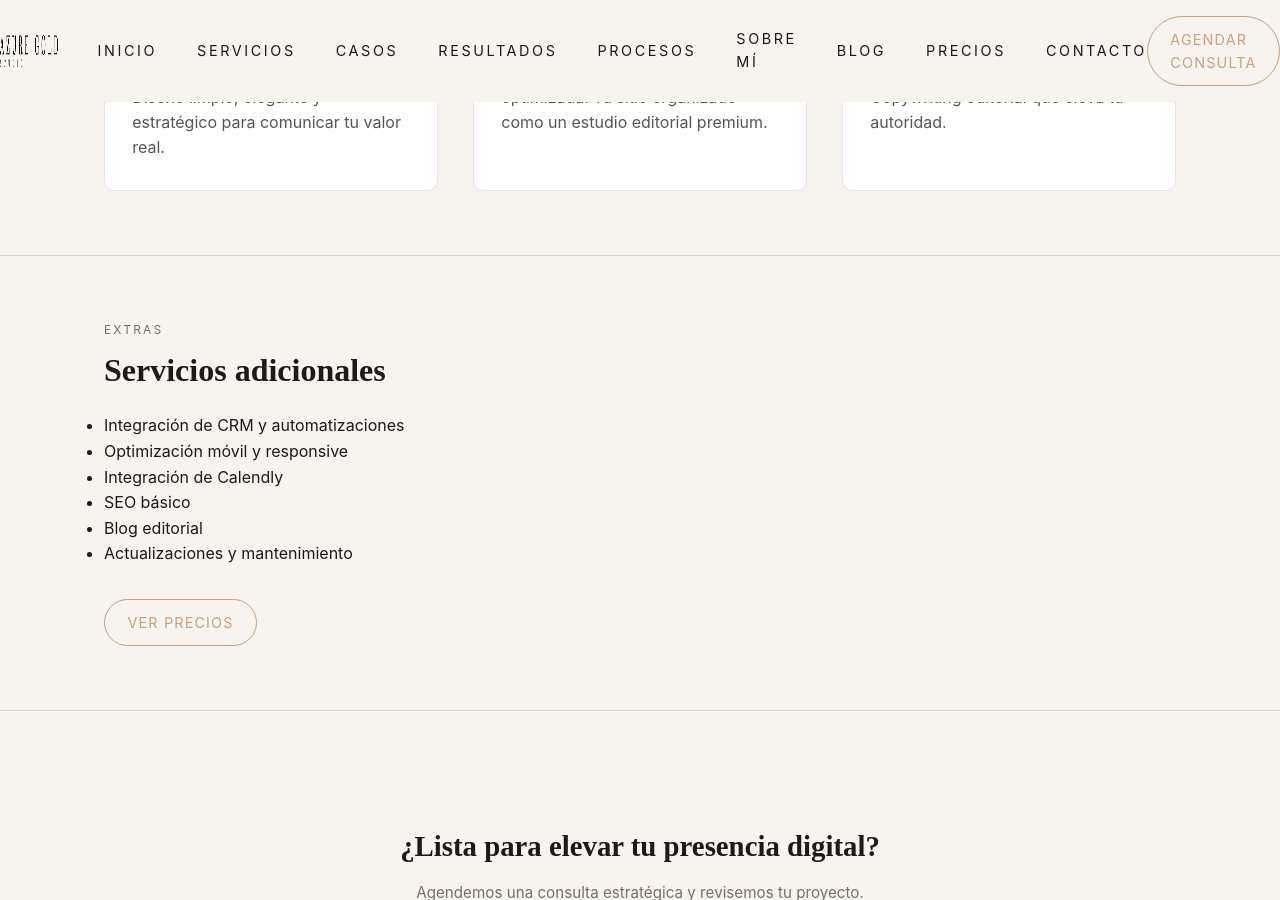
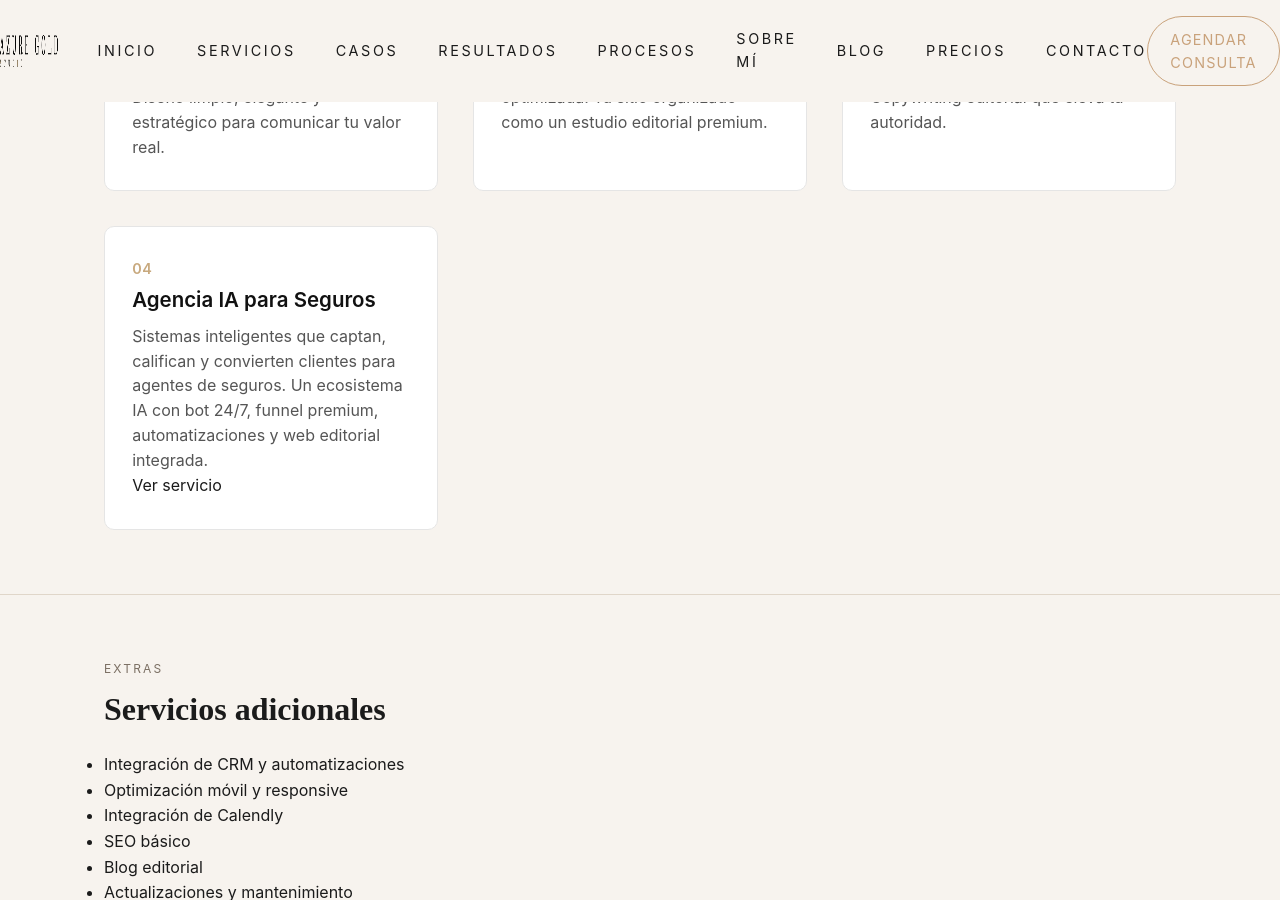
Before and after one commit to jcynay0206/mi_portfolio, a Jekyll site: the page servicios/index.html, which Jekyll copies as it is, in a window 1280 px wide and 900 px high, scrolled down 566 px. Built offline with Jekyll 4.4.1, drawn with Linux system fonts in a browser that asks for light colours.

Commit message:
Update index.html

```diff
--- a/servicios/index.html
+++ b/servicios/index.html
@@ -89,6 +89,16 @@
           Copywriting editorial que eleva tu autoridad.
         </p>
       </article>
+      <!-- SERVICIO 4 -->
+<article class="card">
+  <div class="card-label">04</div>
+  <h3 class="card-title">Agencia IA para Seguros</h3>
+  <p class="card-text">
+    Sistemas inteligentes que captan, califican y convierten clientes para agentes de seguros.
+    Un ecosistema IA con bot 24/7, funnel premium, automatizaciones y web editorial integrada.
+  </p>
+  <a href="/servicios/agencia-ia-seguros/" class="card-link">Ver servicio</a>
+</article>
 
     </div>
   </div>
```
